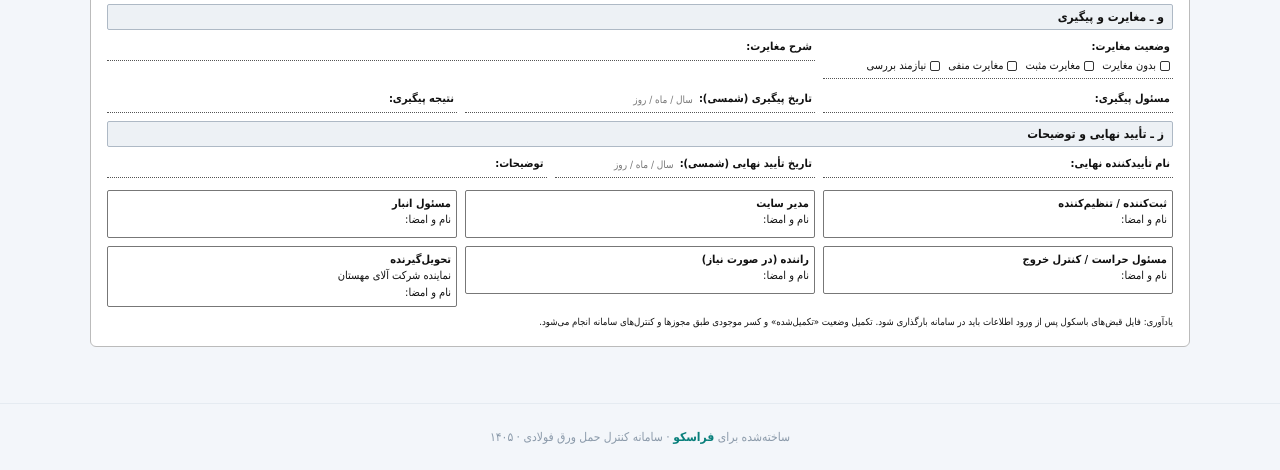
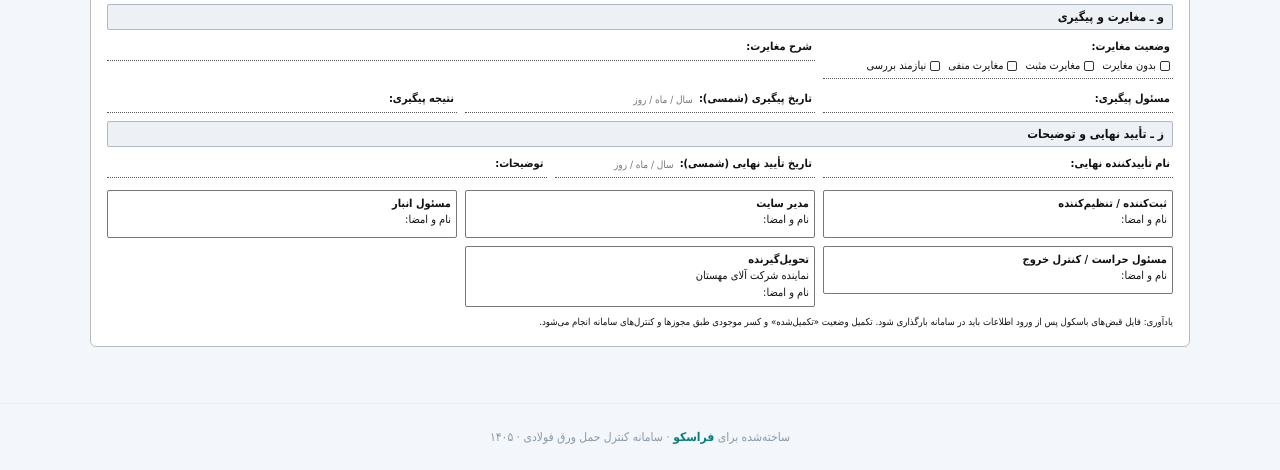
Before and after one commit to Tahmoures54/varagh, a Flask app: page /havaleh/blank-print in a window 1280 px wide. Shown: the part 743-1213 px from the top of the page. Run offline with Flask 3, Linux system fonts and the light colour scheme; the visitor is signed in with stand-in values (Sample User, id 1); some libraries are stand-ins or nearby versions.

Commit message:
Remove optional driver signature box from blank form

```diff
--- a/templates/havaleh_blank_print.html
+++ b/templates/havaleh_blank_print.html
@@ -308,9 +308,6 @@
       <div class="sign"><strong>مسئول حراست / کنترل خروج</strong><br>نام و امضا:</div>
     </div>
     <div class="col-6 col-md-4">
-      <div class="sign"><strong>راننده (در صورت نیاز)</strong><br>نام و امضا:</div>
-    </div>
-    <div class="col-6 col-md-4">
       <div class="sign"><strong>تحویل‌گیرنده</strong><br>نماینده شرکت آلای مهستان<br>نام و امضا:</div>
     </div>
   </div>
```
